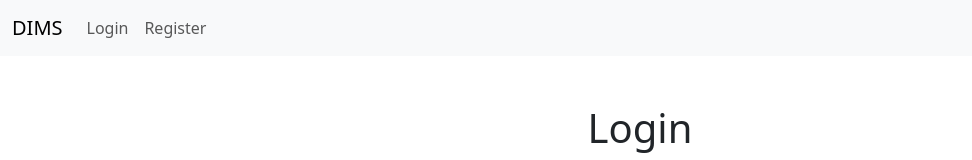
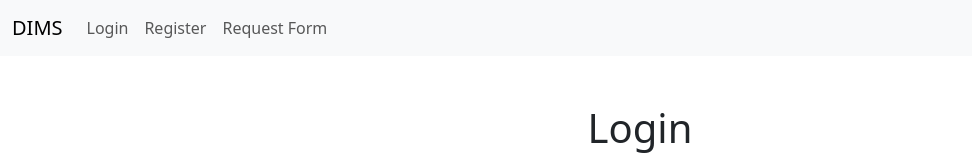
Before and after one commit to atakanozguner/swe599, a React (Create React App) app in the folder frontend/: page /login in a window 1280 px wide. Shown: the top 160 px of the page, without its empty margins (0-972 px from the left). Built offline with nearby package versions, Linux system fonts and the light colour scheme.

Commit message:
make request-form visible to not logged-in users

```diff
--- a/frontend/src/components/Navbar.js
+++ b/frontend/src/components/Navbar.js
@@ -12,6 +12,7 @@ const Navbar = ({ isLoggedIn, username, onLogout }) => {
         headers: { Authorization: `Bearer ${token}` },
       });
       localStorage.removeItem("token");
+      localStorage.removeItem("role");
       onLogout();
       navigate("/login");
     } catch (error) {
@@ -31,6 +32,9 @@ const Navbar = ({ isLoggedIn, username, onLogout }) => {
                 </li>
                 <li className="nav-item">
                   <Link className="nav-link" to="/register">Register</Link>
+                </li>
+                <li className="nav-item">
+                  <Link className="nav-link" to="/request-form">Request Form</Link>
                 </li>
               </>
             ) : (
```
